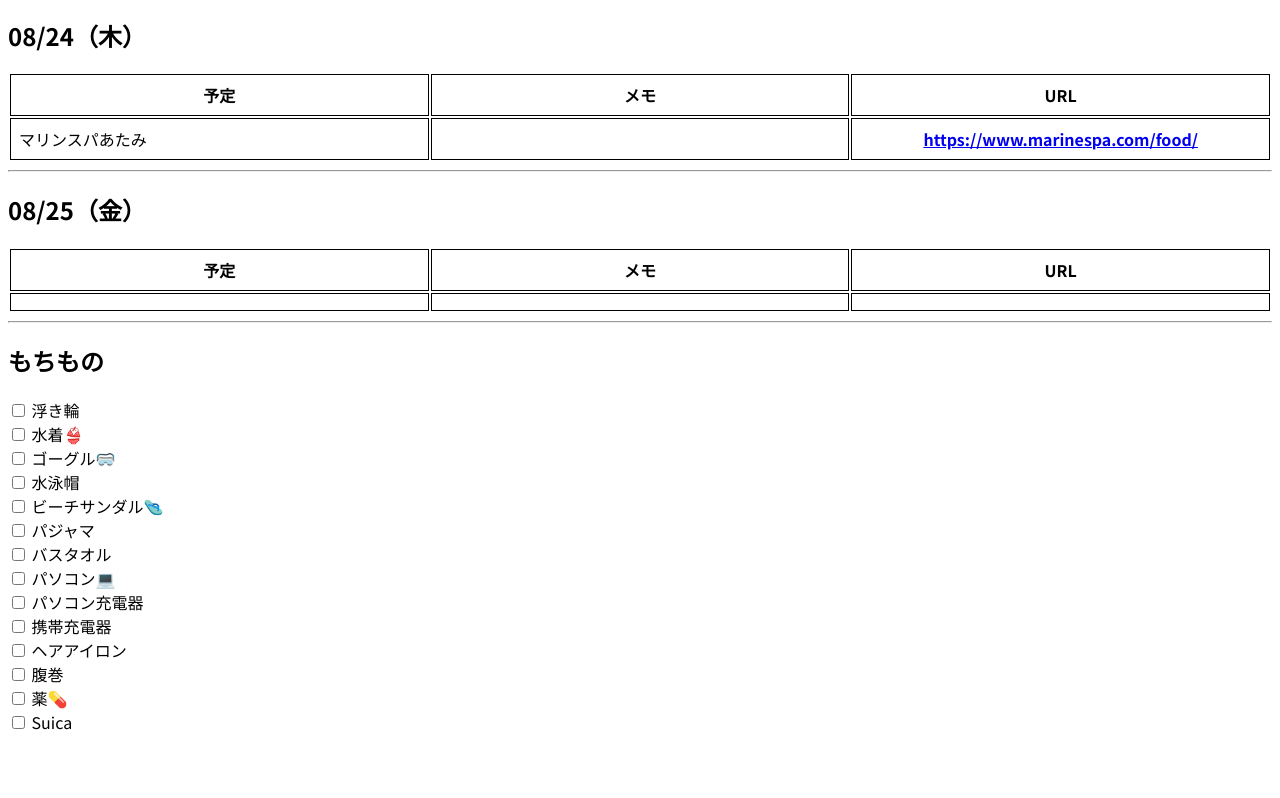
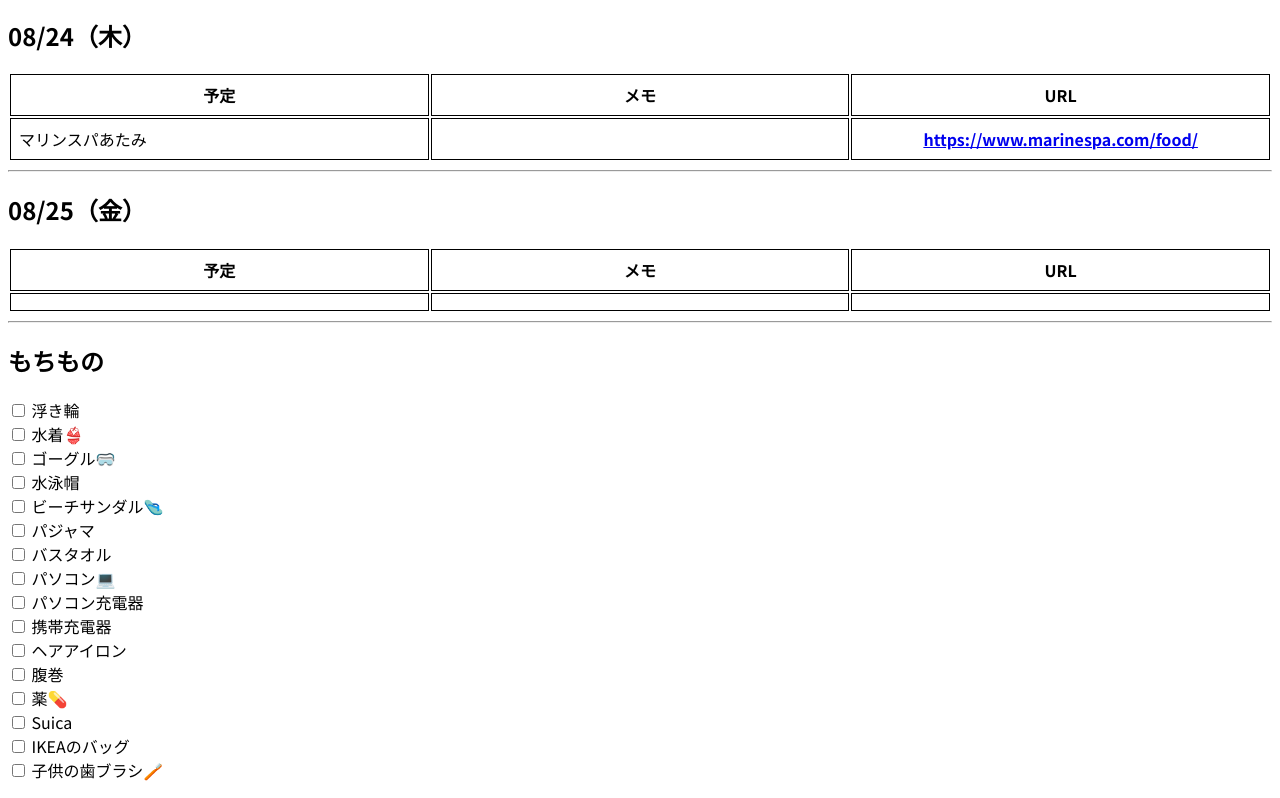
Before and after one commit to yanbaka/travel, a Nuxt app in the folder nuxt-app/: page /atami2023 in a window 1280 px wide. Shown: the part 374-1172 px from the top of the page. Before the commit the page ends 1124 px from the top, so only its background shows below. Built offline with nearby package versions, Linux system fonts and the light colour scheme.

Commit message:
あたみ

```diff
--- a/nuxt-app/src/pages/atami2023.vue
+++ b/nuxt-app/src/pages/atami2023.vue
@@ -14,6 +14,8 @@
         { name: '腹巻' },
         { name: '薬💊' },
         { name: 'Suica' },
+        { name: 'IKEAのバッグ' },
+        { name: '子供の歯ブラシ🪥' },
     ]
 </script>
 <template>
```
